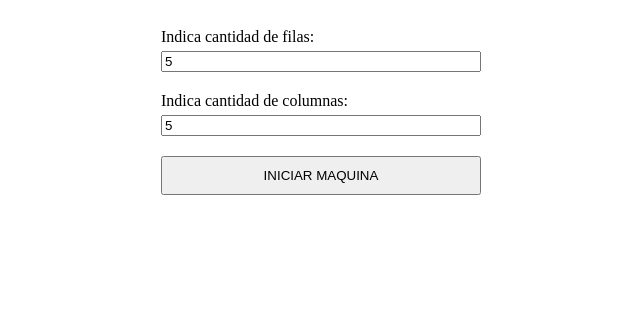
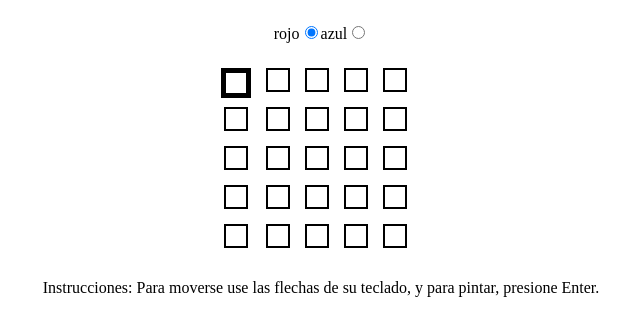
Before and after one commit to TheMrCorvy/maquina-de-dibujar, a plain HTML site: page index.html in a window 1280 px wide. Both pictures are taken after typing "5", "5" into the empty fields and a click on the input "iniciar maquina". Shown: the whole page, without its empty margins (319-959 px from the left). Drawn offline with Linux system fonts and the light colour scheme.

Commit message:
falta añadir la logica de mover el lapiz y pintar

```diff
--- a/index.css
+++ b/index.css
@@ -1,12 +1,14 @@
 .paleta {
 	display: flex;
-	justify-content: space-around;
+	justify-content: center;
 	flex-direction: row;
 	flex-grow: 1;
+	margin-bottom: 25px;
+	padding-top: 15px;
 }
 
 .d-none {
-	display: none;
+	display: none !important;
 }
 
 .container {
@@ -14,6 +16,19 @@
 	justify-content: center;
 	flex-direction: row;
 	flex-grow: 1;
+}
+
+.innerContainer {
+	display: flex;
+	flex-direction: row;
+}
+
+.instrucciones {
+	display: flex;
+	flex-grow: 1;
+	text-align: center;
+	justify-content: center;
+	align-items: center;
 }
 
 .init {
@@ -35,3 +50,33 @@
 	padding-bottom: 10px;
 	text-transform: uppercase;
 }
+
+.casilla {
+	border: solid 2px;
+	background-color: white;
+	margin-bottom: 15px;
+	height: 20px;
+	width: 20px;
+	margin-right: auto;
+	margin-left: auto;
+}
+
+.activo {
+	border: solid 5px !important;
+	margin-bottom: 9px !important;
+}
+
+.columna {
+	display: flex;
+	flex-direction: column;
+	justify-content: flex-start;
+	margin-right: 15px;
+}
+
+.rojo {
+	background-color: red;
+}
+
+.azul {
+	background-color: blue;
+}
--- a/index.html
+++ b/index.html
@@ -9,7 +9,7 @@
 		<link rel="stylesheet" href="./index.css" />
 	</head>
 	<body>
-		<div class="paleta d-none"></div>
+		<form class="paleta d-none" id="paleta"></form>
 
 		<div class="container">
 			<form id="iniciar_maquina" class="init">
@@ -20,10 +20,18 @@
 				<input type="number" name="columnas" id="columnas" />
 
 				<input type="submit" value="iniciar maquina" class="submit" />
+
+				<p id="mensaje" class="d-none">
+					<strong>La cantidad de filas y/o columnas debe ser distinta de 0.</strong>
+				</p>
 			</form>
 
-			<div class="innerContainer d-none"></div>
+			<div class="innerContainer d-none" id="inner_container"></div>
 		</div>
+		<div class="instrucciones d-none" id="instrucciones">
+			<p>Instrucciones: Para moverse use las flechas de su teclado, y para pintar, presione
+                Enter.</p>
+        </dic>
 
 		<script src="./index.js"></script>
 	</body>
--- a/index.js
+++ b/index.js
@@ -1,8 +1,122 @@
+/**
+ * Declaración de variables
+ */
+
+// cantidad de filas y de columnas
+let cantFC = {
+	X: 0,
+	Y: 0,
+}
+
+const container = document.getElementById("inner_container")
+
+const colores = ["rojo", "azul"]
+
+let colorActual = colores[0]
+
+let actualmenteActivo
+
 window.addEventListener("load", () => {
 	document.getElementById("iniciar_maquina").addEventListener("submit", (e) => {
 		e.preventDefault()
 
-		console.log(e.target[0].value)
-		console.log(e.target[1].value)
+		if (e.target[0].value !== "" && e.target[1].value !== "") {
+			cantFC.X = Number(e.target[0].value)
+			cantFC.Y = Number(e.target[1].value)
+
+			e.target.classList.remove("init")
+			e.target.classList.add("d-none")
+
+			container.classList.remove("d-none")
+
+			document.getElementById("instrucciones").classList.remove("d-none")
+
+			iniciarMaquina()
+		} else {
+			document.getElementById("mensaje").classList.remove("d-none")
+		}
+
+		console.log(cantFC)
 	})
 })
+
+function iniciarMaquina() {
+	mostrarLienzo()
+
+	mostrarPaleta()
+
+	iniciarLapiz()
+}
+
+function mostrarLienzo() {
+	//bucle de columnas
+	for (let y = 0; y < cantFC.Y; y++) {
+		const columna = document.createElement("div")
+
+		columna.classList.add("columna")
+
+		//bucle de filas
+		for (let x = 0; x < cantFC.X; x++) {
+			const casilla = document.createElement("div")
+
+			casilla.classList.add("casilla")
+
+			if (x === 0 && y === 0) {
+				casilla.classList.add("activo")
+
+				actualmenteActivo = casilla
+			}
+
+			casilla.setAttribute("x", x)
+			casilla.setAttribute("y", y)
+
+			casilla.setAttribute("pintado", false)
+			casilla.setAttribute("colorDePintura", "")
+
+			columna.appendChild(casilla)
+		}
+
+		container.appendChild(columna)
+	}
+}
+
+function mostrarPaleta() {
+	const paleta = document.getElementById("paleta")
+
+	colores.map((color, index) => {
+		const div = document.createElement("div")
+
+		const label = document.createElement("label")
+		label.classList.add("label")
+		label.setAttribute("for", color)
+		label.innerHTML = color
+
+		const opcion = document.createElement("input")
+
+		opcion.setAttribute("type", "radio")
+		opcion.setAttribute("name", "elegir_color")
+		opcion.setAttribute("id", color)
+		opcion.setAttribute("value", color)
+
+		if (color === colores[0]) {
+			opcion.setAttribute("checked", true)
+		}
+
+		div.appendChild(label)
+		div.appendChild(opcion)
+
+		paleta.appendChild(div)
+
+		opcion.addEventListener("click", () => cambiarColor(index))
+	})
+
+	paleta.classList.remove("d-none")
+}
+
+function cambiarColor(indice) {
+	if (typeof colores[indice] != "undefined") {
+		colorActual = colores[indice]
+	}
+}
+
+function iniciarLapiz() {}
```
